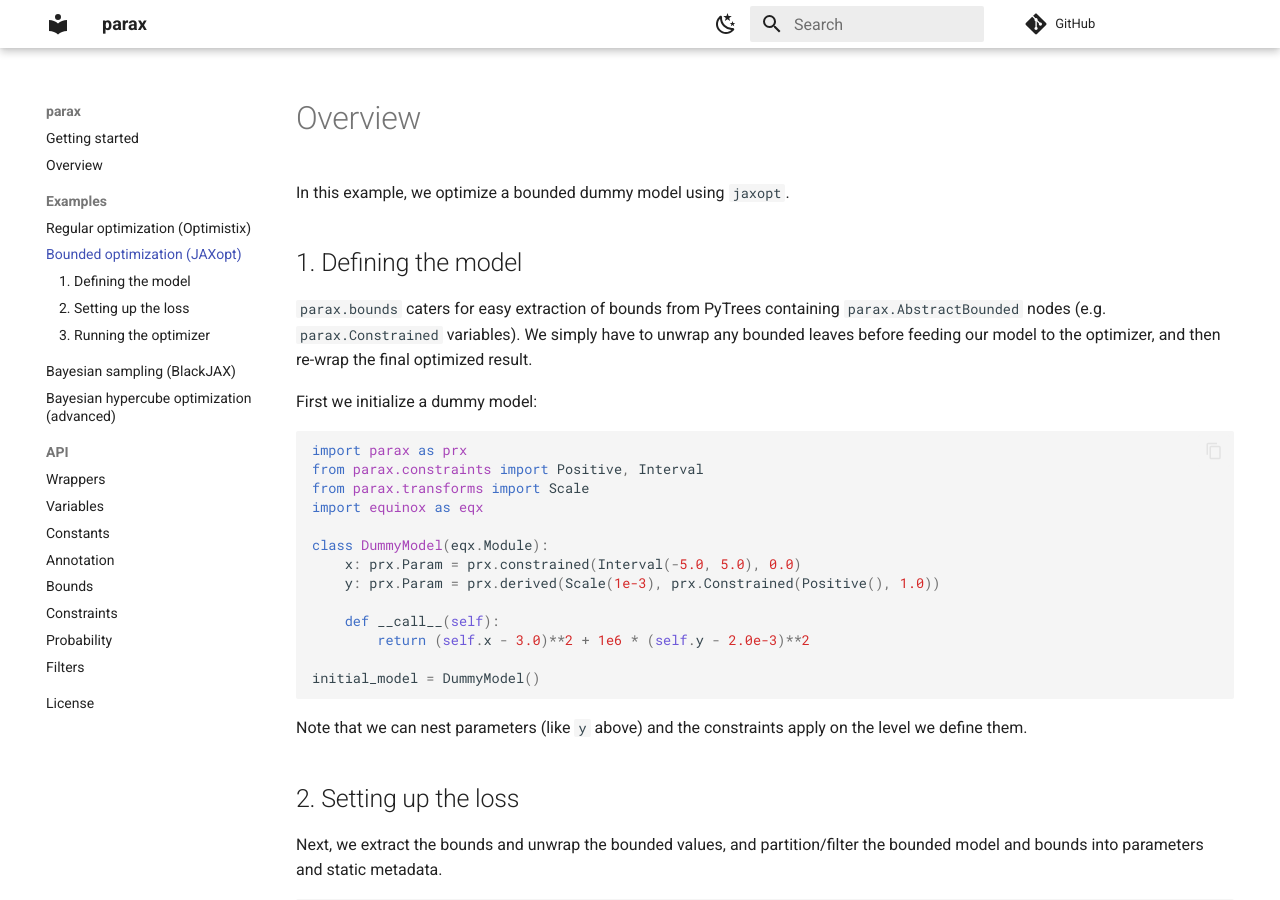
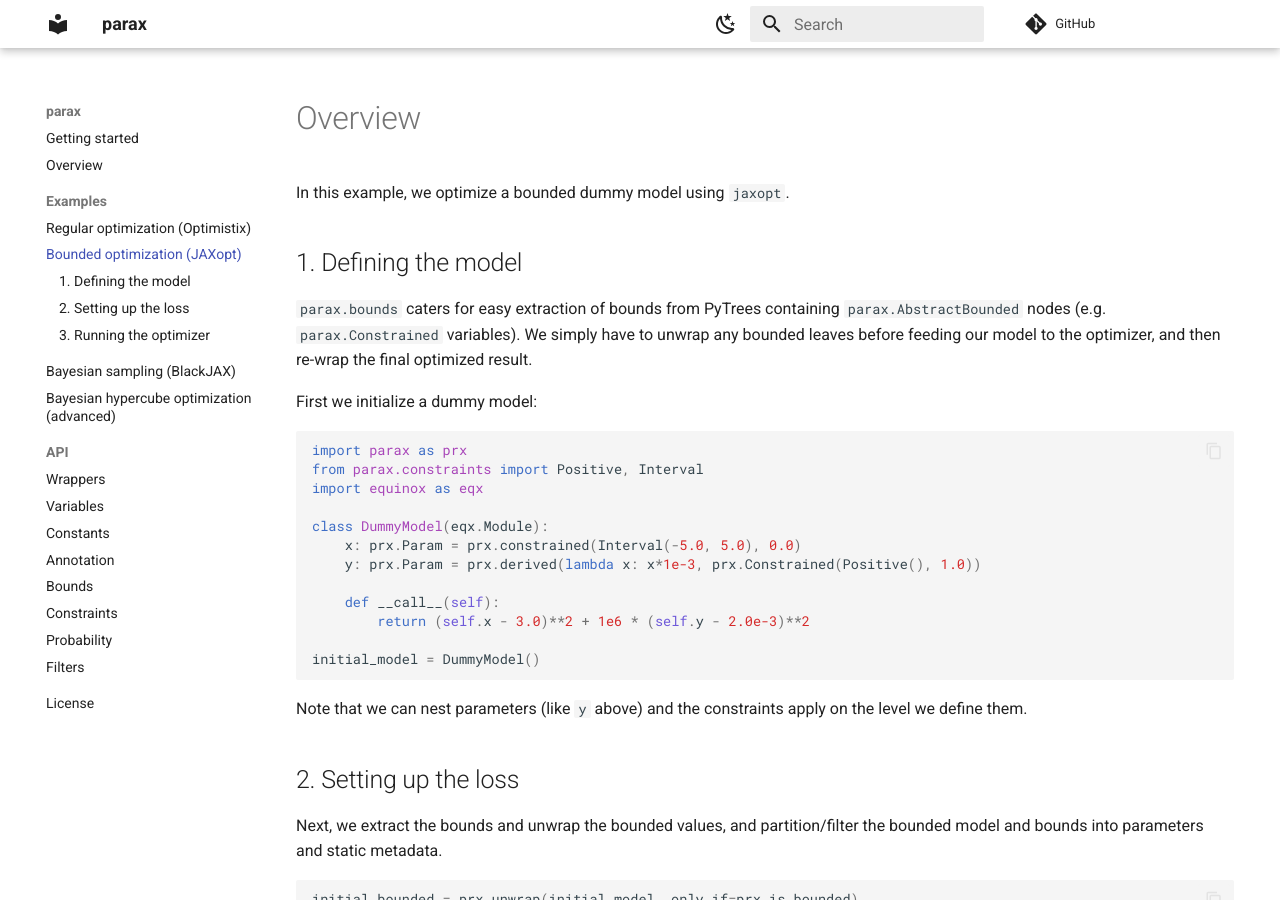
Before and after one commit to gvcallen/parax, an MkDocs documentation site: the page built from docs/examples/bounded_optimization_jaxopt.md, in a window 1280 px wide and 900 px high. Built offline with MkDocs 1.6.1 and Material for MkDocs 9.7.7, drawn with Linux system fonts in a browser that asks for light colours; comment, search, counter and statistics services are not loaded.

Commit message:
Removed transform reference

````diff
--- a/docs/examples/bounded_optimization_jaxopt.md
+++ b/docs/examples/bounded_optimization_jaxopt.md
@@ -11,12 +11,11 @@ First we initialize a dummy model:
 ```python
 import parax as prx
 from parax.constraints import Positive, Interval
-from parax.transforms import Scale
 import equinox as eqx
 
 class DummyModel(eqx.Module):
     x: prx.Param = prx.constrained(Interval(-5.0, 5.0), 0.0)
-    y: prx.Param = prx.derived(Scale(1e-3), prx.Constrained(Positive(), 1.0))
+    y: prx.Param = prx.derived(lambda x: x*1e-3, prx.Constrained(Positive(), 1.0))
 
     def __call__(self):
         return (self.x - 3.0)**2 + 1e6 * (self.y - 2.0e-3)**2
````
Also changed, not shown: docs/api/filters.md (+0 -2 lines).
